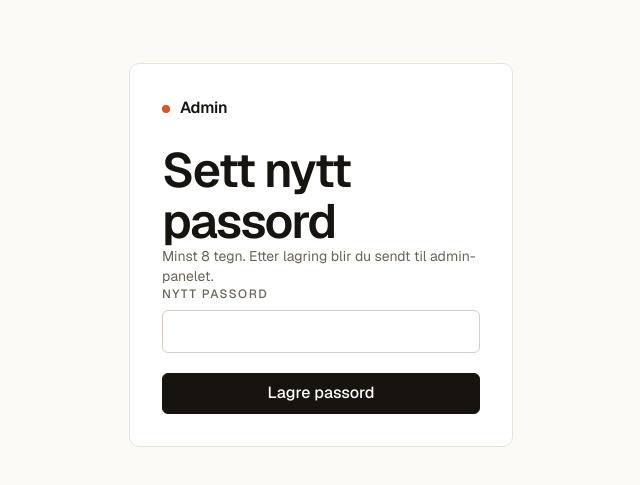
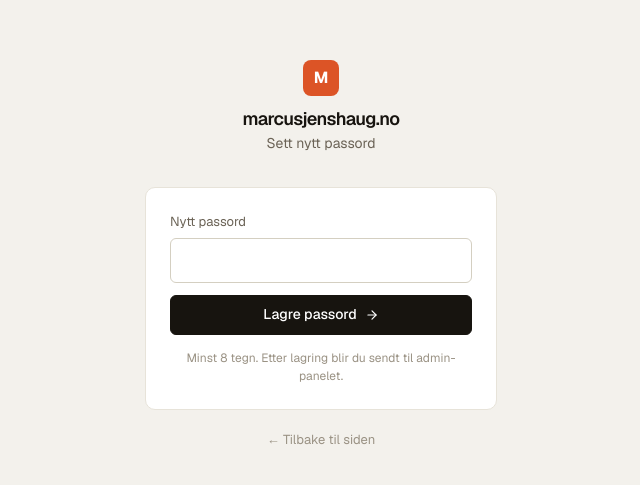
Before and after one commit to MarcusJenshaug1/marcusjenshaug-web, a Next.js app: page /admin/reset in a window 1280 px wide. Shown: the part 145-630 px from the top of the page, without its empty margins (319-959 px from the left). Built offline with nearby package versions, Linux system fonts and the light colour scheme; no server answers.

Commit message:
feat: gjenskap admin login i samsvar med mockup

```diff
--- a/app/admin/LoginForm.tsx
+++ b/app/admin/LoginForm.tsx
@@ -1,9 +1,7 @@
 'use client'
 
 import { useActionState, useState } from 'react'
-import { Button } from '@/components/Button'
-import { Input } from '@/components/ui/Input'
-import { FormField } from '@/components/ui/FormField'
+import { FiArrowRight, FiMail } from 'react-icons/fi'
 import {
   loginWithPassword,
   requestPasswordReset,
@@ -14,52 +12,106 @@ import {
 const loginInitial: LoginState = {}
 const resetInitial: ResetState = {}
 
+const labelStyle: React.CSSProperties = {
+  display: 'block',
+  fontSize: '.8125rem',
+  color: 'var(--ink-3)',
+  marginBottom: '.375rem',
+}
+
+const inputStyle: React.CSSProperties = {
+  width: '100%',
+  padding: '.5625rem .75rem',
+  border: '1px solid var(--rule-strong)',
+  borderRadius: '6px',
+  background: 'var(--bg-elev)',
+}
+
 export function LoginForm() {
   const [mode, setMode] = useState<'login' | 'reset'>('login')
+  const [email, setEmail] = useState('')
   const [loginState, loginAction, loginPending] = useActionState(loginWithPassword, loginInitial)
   const [resetState, resetAction, resetPending] = useActionState(requestPasswordReset, resetInitial)
 
-  if (mode === 'reset') {
-    if (resetState.success) {
+  if (mode === 'reset' && resetState.success) {
     return (
-        <div className="text-sm text-ink-2">
-          <p className="mb-2">Sjekk e-posten din.</p>
-          <p className="text-ink-3">
-            Hvis adressen er autorisert, kommer det en reset-lenke i løpet av et minutt.
+      <div style={{ textAlign: 'center', padding: '.5rem 0' }}>
+        <div
+          style={{
+            width: 40,
+            height: 40,
+            margin: '0 auto .875rem',
+            borderRadius: '50%',
+            background: 'oklch(0.94 0.06 145)',
+            color: 'oklch(0.45 0.16 145)',
+            display: 'inline-flex',
+            alignItems: 'center',
+            justifyContent: 'center',
+          }}
+        >
+          <FiMail />
+        </div>
+        <h3 style={{ marginBottom: '.375rem' }}>Sjekk innboksen</h3>
+        <p className="muted" style={{ fontSize: '.875rem' }}>
+          Hvis adressen er autorisert, sendte vi en reset-lenke til{' '}
+          <span className="mono">{email || 'e-posten din'}</span>.
         </p>
         <button
           type="button"
-            onClick={() => setMode('login')}
-            className="mt-4 text-sm text-ink-3 hover:text-ink underline decoration-rule-strong underline-offset-[3px]"
+          onClick={() => {
+            setMode('login')
+          }}
+          className="btn btn-sm btn-ghost"
+          style={{ marginTop: '.875rem' }}
         >
-            ← Tilbake til innlogging
+          ← Tilbake
         </button>
       </div>
     )
   }
 
+  if (mode === 'reset') {
     return (
       <form action={resetAction} noValidate>
-        <p className="text-sm text-ink-3 mb-4">
-          Skriv inn e-post så sender vi deg en lenke for å sette nytt passord.
-        </p>
-        <FormField label="E-post" htmlFor="reset-email" error={resetState.error}>
-          <Input
+        <label htmlFor="reset-email" style={labelStyle}>E-post</label>
+        <input
           id="reset-email"
           name="email"
           type="email"
           autoComplete="email"
           required
           placeholder="du@eksempel.no"
+          value={email}
+          onChange={(e) => setEmail(e.target.value)}
+          style={{ ...inputStyle, marginBottom: '1rem' }}
         />
-        </FormField>
-        <Button type="submit" variant="primary" disabled={resetPending} className="w-full justify-center">
-          {resetPending ? 'Sender …' : 'Send reset-lenke'}
-        </Button>
+        {resetState.error && (
+          <p style={{ color: 'var(--accent)', fontSize: '.8125rem', marginBottom: '.75rem' }}>
+            {resetState.error}
+          </p>
+        )}
+        <button
+          type="submit"
+          className="btn btn-primary"
+          disabled={resetPending}
+          style={{ width: '100%', justifyContent: 'center' }}
+        >
+          {resetPending ? 'Sender …' : (<>Send reset-lenke <FiArrowRight /></>)}
+        </button>
         <button
           type="button"
           onClick={() => setMode('login')}
-          className="mt-4 block w-full text-center text-sm text-ink-3 hover:text-ink"
+          className="dim"
+          style={{
+            display: 'block',
+            width: '100%',
+            textAlign: 'center',
+            marginTop: '.875rem',
+            fontSize: '.75rem',
+            background: 'none',
+            border: 0,
+            cursor: 'pointer',
+          }}
         >
           ← Tilbake til innlogging
         </button>
@@ -69,32 +121,52 @@ export function LoginForm() {
 
   return (
     <form action={loginAction} noValidate>
-      <FormField label="E-post" htmlFor="email">
-        <Input
+      <label htmlFor="email" style={labelStyle}>E-post</label>
+      <input
         id="email"
         name="email"
         type="email"
         autoComplete="email"
         required
         placeholder="du@eksempel.no"
+        style={{ ...inputStyle, marginBottom: '1rem' }}
       />
-      </FormField>
-      <FormField label="Passord" htmlFor="password" error={loginState.error}>
-        <Input
+      <label htmlFor="password" style={labelStyle}>Passord</label>
+      <input
         id="password"
         name="password"
         type="password"
         autoComplete="current-password"
         required
+        style={{ ...inputStyle, marginBottom: '.75rem' }}
       />
-      </FormField>
-      <Button type="submit" variant="primary" disabled={loginPending} className="w-full justify-center">
-        {loginPending ? 'Logger inn …' : 'Logg inn'}
-      </Button>
+      {loginState.error && (
+        <p style={{ color: 'var(--accent)', fontSize: '.8125rem', marginBottom: '.75rem' }}>
+          {loginState.error}
+        </p>
+      )}
+      <button
+        type="submit"
+        className="btn btn-primary"
+        disabled={loginPending}
+        style={{ width: '100%', justifyContent: 'center' }}
+      >
+        {loginPending ? 'Logger inn …' : (<>Logg inn <FiArrowRight /></>)}
+      </button>
       <button
         type="button"
         onClick={() => setMode('reset')}
-        className="mt-4 block w-full text-center text-sm text-ink-3 hover:text-ink"
+        className="dim"
+        style={{
+          display: 'block',
+          width: '100%',
+          textAlign: 'center',
+          marginTop: '.875rem',
+          fontSize: '.75rem',
+          background: 'none',
+          border: 0,
+          cursor: 'pointer',
+        }}
       >
         Glemt passord?
       </button>
--- a/app/admin/page.tsx
+++ b/app/admin/page.tsx
@@ -1,4 +1,5 @@
 import type { Metadata } from 'next'
+import Link from 'next/link'
 import { LoginForm } from './LoginForm'
 
 export const metadata: Metadata = {
@@ -10,18 +11,58 @@ export const dynamic = 'force-dynamic'
 
 export default function AdminLoginPage() {
   return (
-    <main className="min-h-screen flex items-center justify-center px-6 bg-bg">
-      <div className="w-full max-w-sm bg-bg-elev border border-rule rounded-[10px] p-8">
-        <div className="flex items-center gap-2.5 font-semibold tracking-tight mb-6">
-          <span className="w-2 h-2 rounded-full bg-accent" aria-hidden="true" />
-          Admin
+    <div
+      style={{
+        minHeight: '100vh',
+        display: 'grid',
+        placeItems: 'center',
+        background: 'var(--bg-sunken)',
+        padding: '2rem',
+      }}
+    >
+      <div style={{ width: '100%', maxWidth: '22rem' }}>
+        <div style={{ textAlign: 'center', marginBottom: '2rem' }}>
+          <div
+            style={{
+              width: 36,
+              height: 36,
+              borderRadius: '8px',
+              background: 'var(--accent)',
+              display: 'inline-flex',
+              alignItems: 'center',
+              justifyContent: 'center',
+              color: '#fff',
+              fontWeight: 700,
+              letterSpacing: '-.02em',
+            }}
+          >
+            M
+          </div>
+          <h1 style={{ fontSize: '1.125rem', marginTop: '.875rem', fontFamily: 'var(--ff-sans)' }}>
+            marcusjenshaug.no
+          </h1>
+          <p className="muted" style={{ fontSize: '.875rem', marginTop: '.25rem' }}>
+            Innlogging for admin
+          </p>
         </div>
-        <h1 className="text-2xl mb-2">Logg inn</h1>
-        <p className="text-ink-3 text-sm mb-6">
-          Skriv inn e-post så sender vi deg en innloggingslenke.
-        </p>
-        <LoginForm />
+        <div
+          style={{
+            background: 'var(--bg-elev)',
+            border: '1px solid var(--rule)',
+            borderRadius: '10px',
+            padding: '1.5rem',
+          }}
+        >
+          <LoginForm />
+        </div>
+        <Link
+          href="/"
+          className="dim"
+          style={{ display: 'block', textAlign: 'center', marginTop: '1.25rem', fontSize: '.8125rem' }}
+        >
+          ← Tilbake til siden
+        </Link>
       </div>
-    </main>
+    </div>
   )
 }
--- a/app/admin/reset/ResetForm.tsx
+++ b/app/admin/reset/ResetForm.tsx
@@ -1,31 +1,57 @@
 'use client'
 
 import { useActionState } from 'react'
-import { Button } from '@/components/Button'
-import { Input } from '@/components/ui/Input'
-import { FormField } from '@/components/ui/FormField'
+import { FiArrowRight } from 'react-icons/fi'
 import { updatePassword, type UpdatePasswordState } from '@/app/admin/actions'
 
 const initial: UpdatePasswordState = {}
+
+const labelStyle: React.CSSProperties = {
+  display: 'block',
+  fontSize: '.8125rem',
+  color: 'var(--ink-3)',
+  marginBottom: '.375rem',
+}
+
+const inputStyle: React.CSSProperties = {
+  width: '100%',
+  padding: '.5625rem .75rem',
+  border: '1px solid var(--rule-strong)',
+  borderRadius: '6px',
+  background: 'var(--bg-elev)',
+}
 
 export function ResetForm() {
   const [state, action, pending] = useActionState(updatePassword, initial)
 
   return (
     <form action={action} noValidate>
-      <FormField label="Nytt passord" htmlFor="password" error={state.error}>
-        <Input
+      <label htmlFor="password" style={labelStyle}>Nytt passord</label>
+      <input
         id="password"
         name="password"
         type="password"
         autoComplete="new-password"
         required
         minLength={8}
+        style={{ ...inputStyle, marginBottom: '.75rem' }}
       />
-      </FormField>
-      <Button type="submit" variant="primary" disabled={pending} className="w-full justify-center">
-        {pending ? 'Lagrer …' : 'Lagre passord'}
-      </Button>
+      {state.error && (
+        <p style={{ color: 'var(--accent)', fontSize: '.8125rem', marginBottom: '.75rem' }}>
+          {state.error}
+        </p>
+      )}
+      <button
+        type="submit"
+        className="btn btn-primary"
+        disabled={pending}
+        style={{ width: '100%', justifyContent: 'center' }}
+      >
+        {pending ? 'Lagrer …' : (<>Lagre passord <FiArrowRight /></>)}
+      </button>
+      <p className="dim" style={{ fontSize: '.75rem', marginTop: '.875rem', textAlign: 'center', lineHeight: 1.5 }}>
+        Minst 8 tegn. Etter lagring blir du sendt til admin-panelet.
+      </p>
     </form>
   )
 }
--- a/app/admin/reset/page.tsx
+++ b/app/admin/reset/page.tsx
@@ -1,4 +1,5 @@
 import type { Metadata } from 'next'
+import Link from 'next/link'
 import { ResetForm } from './ResetForm'
 
 export const metadata: Metadata = {
@@ -10,18 +11,58 @@ export const dynamic = 'force-dynamic'
 
 export default function ResetPasswordPage() {
   return (
-    <main className="min-h-screen flex items-center justify-center px-6 bg-bg">
-      <div className="w-full max-w-sm bg-bg-elev border border-rule rounded-[10px] p-8">
-        <div className="flex items-center gap-2.5 font-semibold tracking-tight mb-6">
-          <span className="w-2 h-2 rounded-full bg-accent" aria-hidden="true" />
-          Admin
+    <div
+      style={{
+        minHeight: '100vh',
+        display: 'grid',
+        placeItems: 'center',
+        background: 'var(--bg-sunken)',
+        padding: '2rem',
+      }}
+    >
+      <div style={{ width: '100%', maxWidth: '22rem' }}>
+        <div style={{ textAlign: 'center', marginBottom: '2rem' }}>
+          <div
+            style={{
+              width: 36,
+              height: 36,
+              borderRadius: '8px',
+              background: 'var(--accent)',
+              display: 'inline-flex',
+              alignItems: 'center',
+              justifyContent: 'center',
+              color: '#fff',
+              fontWeight: 700,
+              letterSpacing: '-.02em',
+            }}
+          >
+            M
+          </div>
+          <h1 style={{ fontSize: '1.125rem', marginTop: '.875rem', fontFamily: 'var(--ff-sans)' }}>
+            marcusjenshaug.no
+          </h1>
+          <p className="muted" style={{ fontSize: '.875rem', marginTop: '.25rem' }}>
+            Sett nytt passord
+          </p>
         </div>
-        <h1 className="text-2xl mb-2">Sett nytt passord</h1>
-        <p className="text-ink-3 text-sm mb-6">
-          Minst 8 tegn. Etter lagring blir du sendt til admin-panelet.
-        </p>
-        <ResetForm />
+        <div
+          style={{
+            background: 'var(--bg-elev)',
+            border: '1px solid var(--rule)',
+            borderRadius: '10px',
+            padding: '1.5rem',
+          }}
+        >
+          <ResetForm />
+        </div>
+        <Link
+          href="/"
+          className="dim"
+          style={{ display: 'block', textAlign: 'center', marginTop: '1.25rem', fontSize: '.8125rem' }}
+        >
+          ← Tilbake til siden
+        </Link>
       </div>
-    </main>
+    </div>
   )
 }
```
Lines whose indentation alone changed are shown as unchanged.
